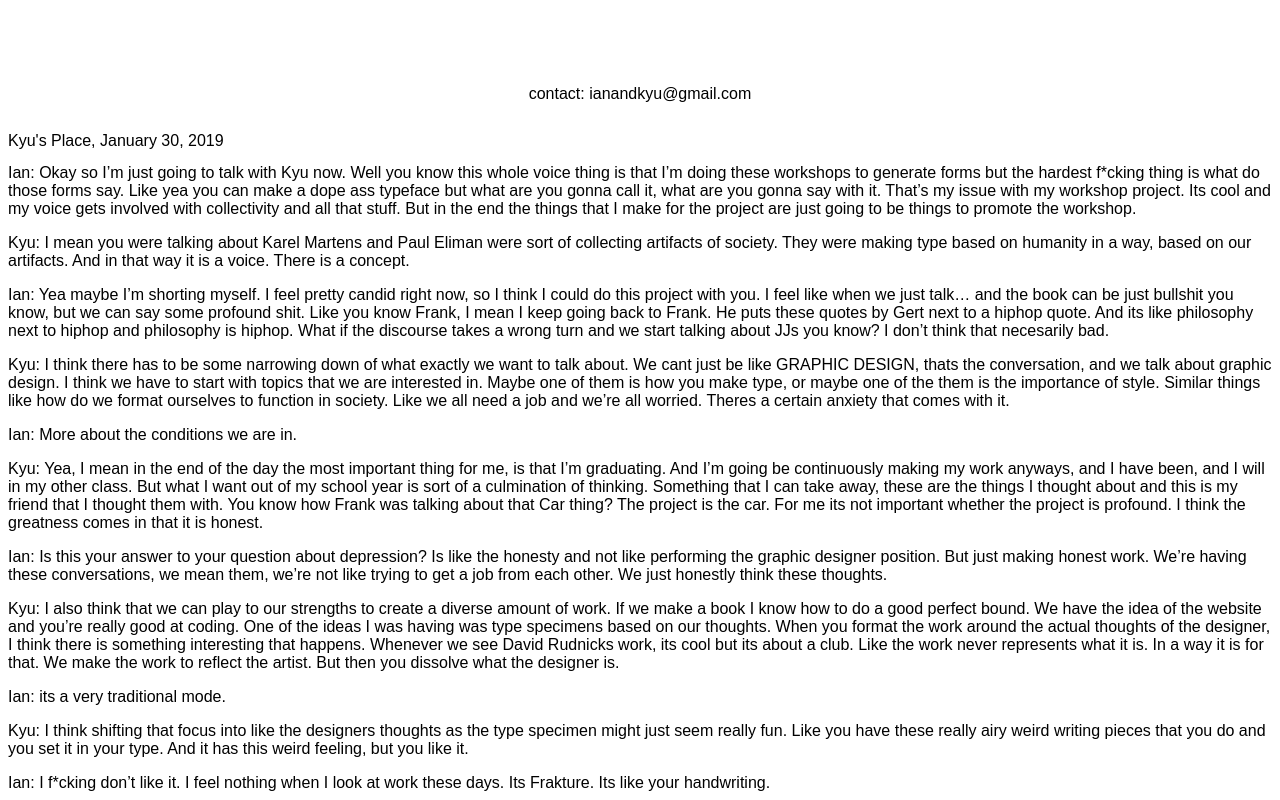
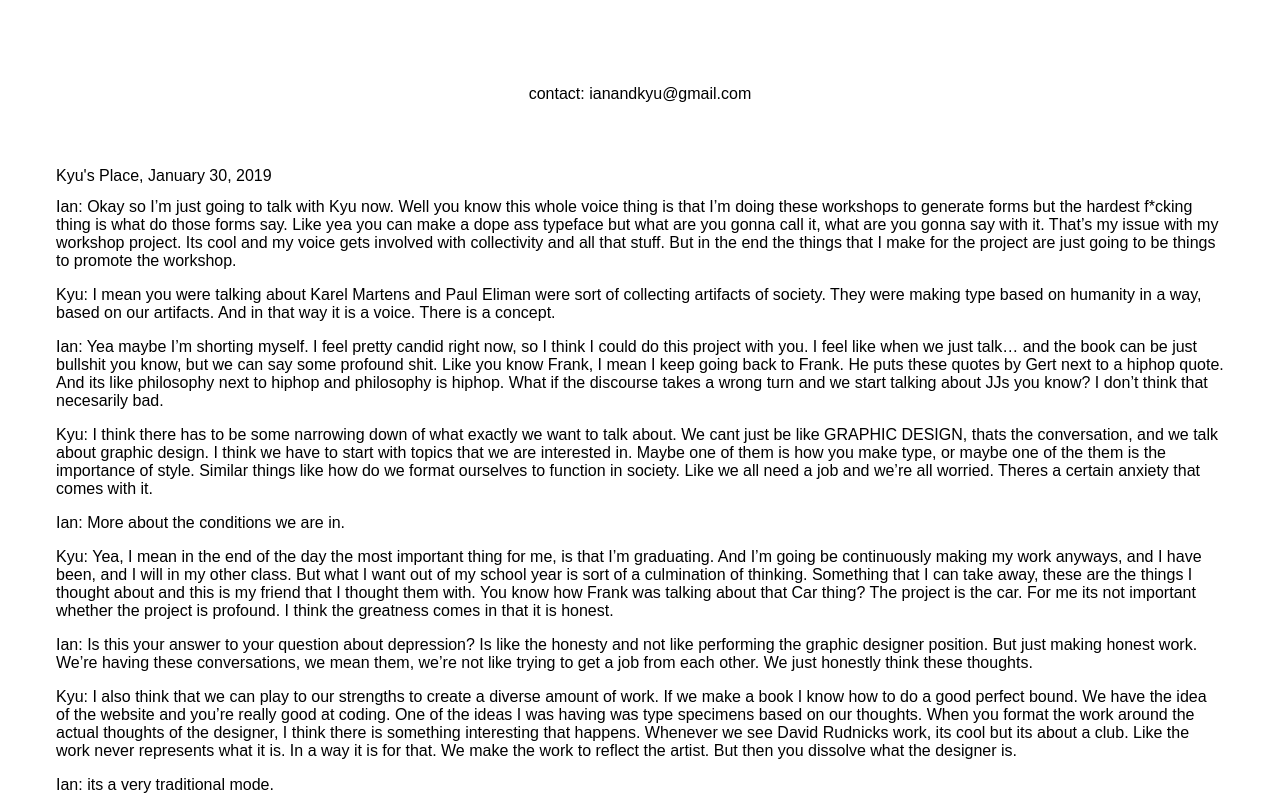
Before and after one commit to ianandkyu/ianandkyu.github.io, a plain HTML site: page index.html in a window 1280 px wide. Shown: the part 980-1780 px from the top of the page. Drawn offline with Linux system fonts and the light colour scheme; a web font is replaced by a local one.

Commit message:
Update stylesheet.css

```diff
--- a/stylesheet.css
+++ b/stylesheet.css
@@ -13,6 +13,8 @@ body{
 	margin-bottom: 20vh;
 	background-color: white;
 }
+main{
+margin:3em;}
 #caption{
 	text-align: center;
 	width:100%;
```
